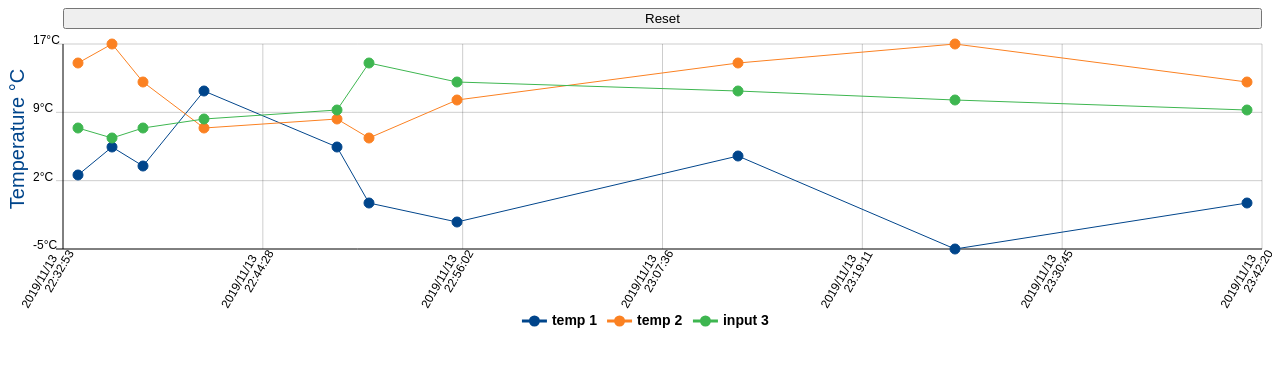
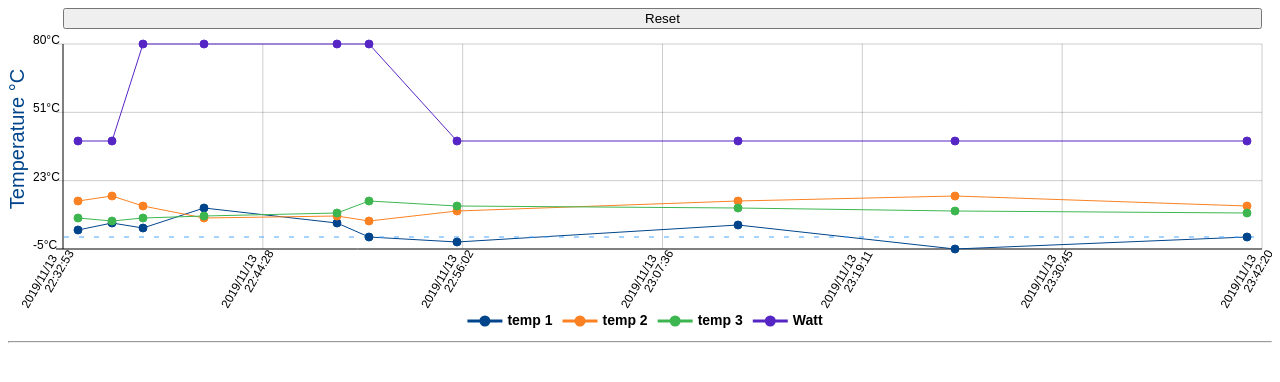
Before and after one commit to GregorHorvatH/tinyChart, a website: page index.html in a window 1280 px wide. Drawn offline with Linux system fonts and the light colour scheme.

Commit message:
fix history text position

```diff
--- a/demo.js
+++ b/demo.js
@@ -55,6 +55,7 @@ class Chart {
     this.linesX = 7;
     this.recX1 = 0;
     this.recX2 = 0;
+    this.zeroY = 0;
 
     // set styles
     buttonWrapper.style.display = 'flex';
@@ -225,6 +226,19 @@ class Chart {
       this.ctx.closePath();
     }
 
+    // draw zero line
+    if (this.zeroY < this.ctxHeight - this.MARGIN_BOTTOM) {
+      this.ctx.beginPath();
+      this.ctx.lineWidth = 1;
+      this.ctx.strokeStyle = '#4aa8ff';
+      this.ctx.setLineDash([5, 10]);
+      this.ctx.moveTo(this.MARGIN_LEFT + 1, this.zeroY);
+      this.ctx.lineTo(this.ctxWidth - this.MARGIN_RIGHT - 1, this.zeroY);
+      this.ctx.stroke();
+      this.ctx.closePath();
+      this.ctx.setLineDash([]);
+    }
+
     // draw chart selected line
     this.points.forEach(point => {
       if (point.isSelected) {
@@ -245,7 +259,7 @@ class Chart {
         this.ctx.beginPath();
         this.ctx.strokeStyle = this.colors[i] || '#000';
         this.ctx.fillStyle = this.colors[i] || '#000';
-        this.ctx.arc(point.x, y, point.isSelected ? 7 : 5, 0, 2 * Math.PI);
+        this.ctx.arc(point.x, y, point.isSelected ? 6 : 4, 0, 2 * Math.PI);
         this.ctx.fill();
         this.ctx.stroke();
         this.ctx.closePath();
@@ -286,45 +300,46 @@ class Chart {
     }
 
     // footer (history)
-    const line = 40;
-    const boxPlus = line * this.points[0].value.length;
-    let text = '';
+    const line = 50;
+    let boxSize = 0;
     let textX = 0;
+
     this.ctx.font = "bold 14px sans-serif";
-    this.points[0].value
-      .map((_, i) => {
+    for (let i = 0; i < this.points[0].value.length; i++) {
       const label = `${this.labels[i] || 'input ' + (i + 1)}`;
-        text += label;
+      boxSize += this.ctx.measureText(label).width + line;
+      this.labels[i] = this.labels[i] || `input ${i + 1}`
+    }
 
-        return {
-          color: this.colors[i] || '#000',
-          label,
-        };
-      })
-      .forEach((point, i) => {
-        const x = (this.ctxWidth - this.ctx.measureText(text).width - boxPlus) / 2;
-        textX += i ? this.ctx.measureText(point.label).width + line : line;
+    const boxX = (this.ctxWidth - boxSize) / 2;
+    for (let i = 0; i < this.points[0].value.length; i++) {
+      const marginLeft = 10;
+      const marginRight = 5;
+      textX += i ? this.ctx.measureText(this.labels[i - 1]).width + line : line;
 
       this.ctx.beginPath();
       this.ctx.lineWidth = 1;
       this.ctx.fillStyle = '#000';
       this.ctx.fillText(
-          point.label,
-          x + textX,
+        this.labels[i],
+        boxX + textX,
         this.ctxHeight - 4
       );
 
       this.ctx.lineWidth = 3;
-        this.ctx.fillStyle = this.colors[i];
-        this.ctx.strokeStyle = this.colors[i];
-        this.ctx.moveTo(x + textX - line + 10, this.ctxHeight - 8);
-        this.ctx.lineTo(x + textX - 5, this.ctxHeight - 8);
-        this.ctx.arc(x + textX - line + 10 + ((line - 15) / 2), this.ctxHeight - 8, 4, 0, 2 * Math.PI);
+      this.ctx.fillStyle = this.colors[i] || '#000';
+      this.ctx.strokeStyle = this.colors[i] || '#000';
+      this.ctx.moveTo(boxX + textX - line + marginLeft, this.ctxHeight - 8);
+      this.ctx.lineTo(boxX + textX - marginRight, this.ctxHeight - 8);
+      this.ctx.arc(
+        boxX + textX - line + marginLeft + ((line - marginLeft - marginRight) / 2),
+        this.ctxHeight - 8,
+        4, 0, 2 * Math.PI);
       this.ctx.fill();
 
       this.ctx.stroke();
       this.ctx.closePath();
-      });
+    }
 
     // draw info box
     this.points.forEach(point => {
@@ -415,7 +430,7 @@ class Chart {
     this.minY = points[0].value[0];
     this.maxY = points[0].value[0];
 
-    // calc 'x' and get min/max value
+    // calc 'x' and get minY/maxY value
     points.forEach(point => {
       const { time, value: values } = point;
       const x = this.MARGIN_LEFT + 15 + ~~((time - points[0].time) * (this.ctxWidth - this.MARGIN_LEFT - this.MARGIN_RIGHT - 30) / xRange);
@@ -437,17 +452,23 @@ class Chart {
     });
 
     // calc 'y'
-    const yRange = (this.maxY - this.minY);
+    this.zeroY = this.calcY(0);
     newPoints.forEach(point => {
       const { value: values } = point;
       point.y = [];
 
       values.forEach(value => {
-        point.y.push(this.ctxHeight - ~~((value - this.minY) * (this.ctxHeight - this.MARGIN_TOP - this.MARGIN_BOTTOM) / yRange) - this.MARGIN_BOTTOM);
+        point.y.push(this.calcY(value));
       });
     });
 
     return newPoints;
+  }
+
+  calcY = (value) => {
+    const yRange = (this.maxY - this.minY);
+
+    return this.ctxHeight - ~~((value - this.minY) * (this.ctxHeight - this.MARGIN_TOP - this.MARGIN_BOTTOM) / yRange) - this.MARGIN_BOTTOM;
   }
 
   /**
@@ -477,20 +498,26 @@ class Chart {
 
 // =========== DEMO ===========
 const points = [
-  {time: 1576276373606, value: [3, 15, 8]},
-  {time: 1576276497992, value: [6, 17, 7]},
-  {time: 1576276606154, value: [4, 13, 8]},
-  {time: 1576276823890, value: [12, 8, 9]},
-  {time: 1576277296946, value: [6, 9, 10]},
-  {time: 1576277414295, value: [0, 7, 15]},
-  {time: 1576277727236, value: [-2, 11, 13]},
-  {time: 1576278727236, value: [5, 15, 12]},
-  {time: 1576279500737, value: [-5, 17, 11]},
-  {time: 1576280540169, value: [0, 13, 10]},
+  {time: 1576276373606, value: [3, 15, 8, 40]},
+  {time: 1576276497992, value: [6, 17, 7, 40]},
+  {time: 1576276606154, value: [4, 13, 8, 80]},
+  {time: 1576276823890, value: [12, 8, 9, 80]},
+  {time: 1576277296946, value: [6, 9, 10, 80]},
+  {time: 1576277414295, value: [0, 7, 15, 80]},
+  {time: 1576277727236, value: [-2, 11, 13, 40]},
+  {time: 1576278727236, value: [5, 15, 12, 40]},
+  {time: 1576279500737, value: [-5, 17, 11, 40]},
+  {time: 1576280540169, value: [0, 13, 10, 40]},
 ];
 
-const chart = new Chart('#tinyChart', points, {
+new Chart('#tinyChart1', points, {
   description: 'Temperature °C',
-  labels: ['temp 1', 'temp 2'],
-  symbols: ['°C', 'V', 'Ω'],
+  labels: ['temp 1', 'temp 2', 'temp 3', 'Watt'],
+  symbols: ['°C', '°C', '°C', 'W'],
 });
+
+// new Chart('#tinyChart2', points, {
+//   description: 'Temperature °C',
+//   labels: ['temp 1', 'temp 2', 'temp 3'],
+//   symbols: ['°C', '°C', '°C'],
+// });
--- a/index.html
+++ b/index.html
@@ -7,7 +7,9 @@
   <title>Tiny Chart JS</title>
 </head>
 <body>
-  <div id="tinyChart"></div>
+  <div id="tinyChart1"></div>
+  <hr>
+  <!-- <div id="tinyChart2"></div> -->
   <script src="./demo.js"></script>
 </body>
 </html>
```
Lines whose indentation alone changed are shown as unchanged.
